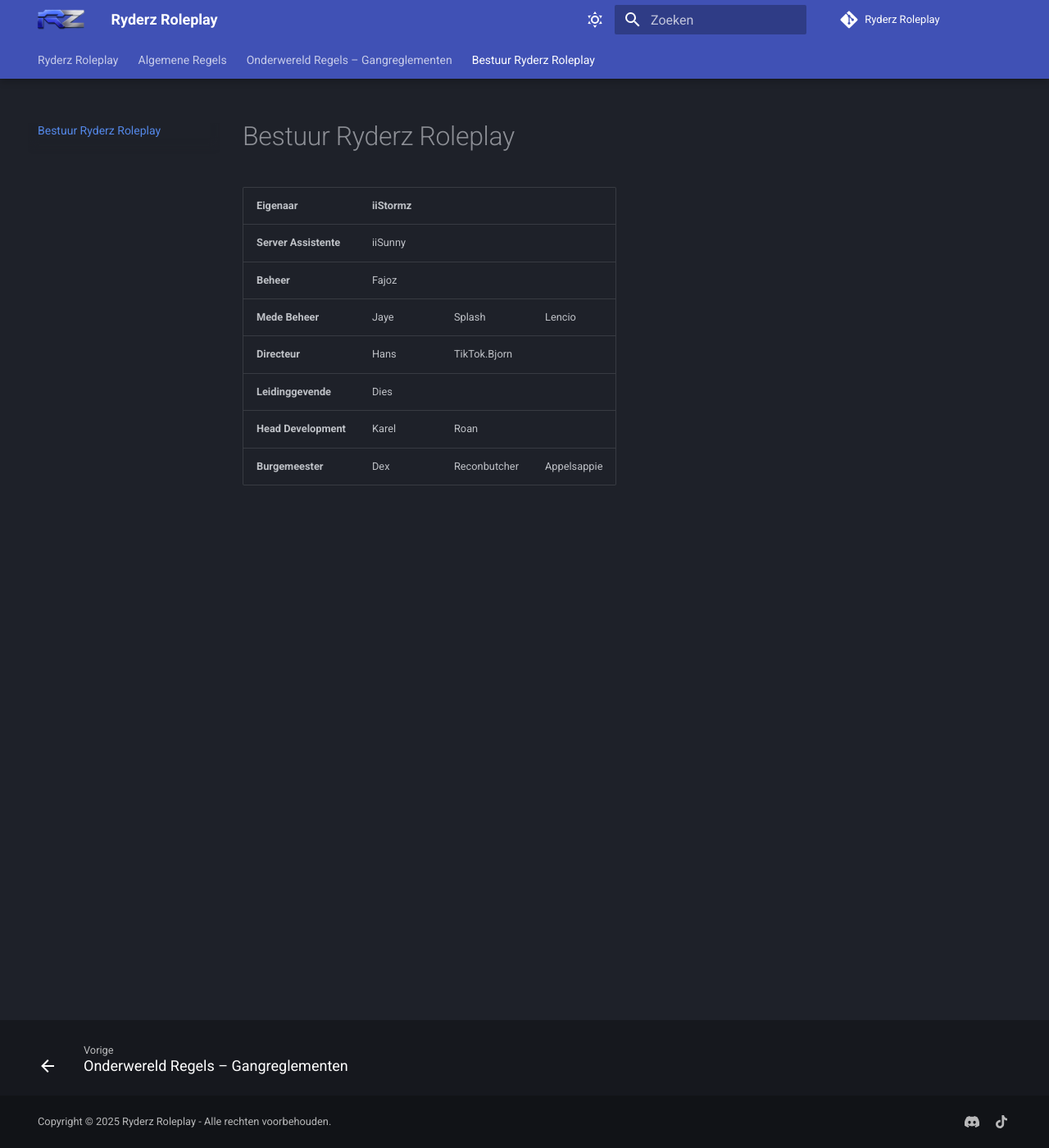
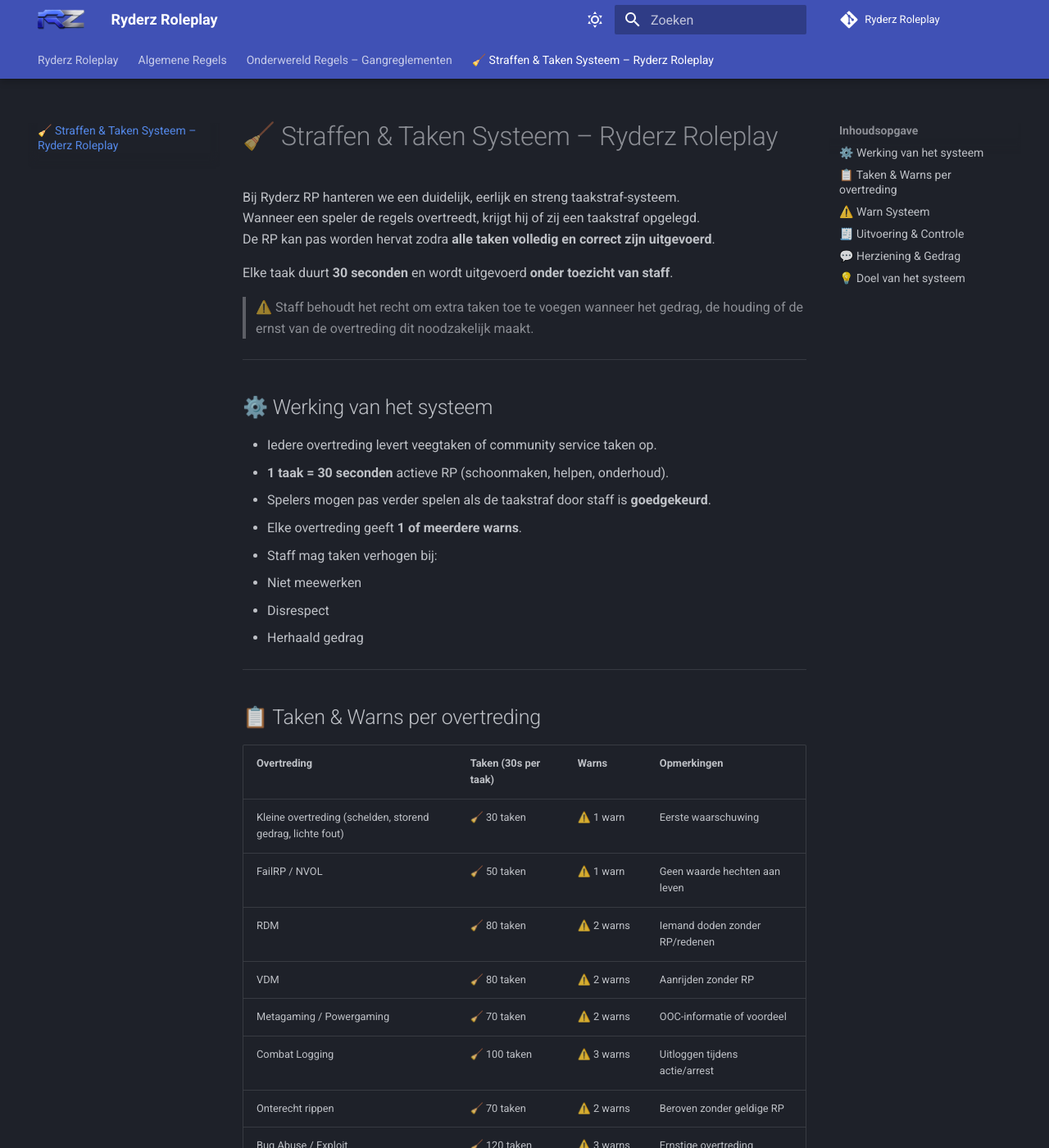
Before and after one commit to MohammedRDZ/mkdoc-ryderz, an MkDocs documentation site: the page built from docs/team.md, in a window 1280 px wide and 1400 px high. Shown: the whole window at 82% size. Built offline with MkDocs 1.6.1 and Material for MkDocs 9.7.7, drawn with Linux system fonts in a browser that asks for light colours; comment, search, counter and statistics services are not loaded; some of the changed text lies outside the part shown.

Commit message:
Implement punishment and task system in team.md
Added detailed punishment and task system for players in Ryderz Roleplay.

```diff
--- a/docs/team.md
+++ b/docs/team.md
@@ -1,11 +1,80 @@
-# Bestuur Ryderz Roleplay
+# 🧹 Straffen & Taken Systeem – Ryderz Roleplay
 
-| **Eigenaar**          | iiStormz |              |             |
-|-----------------------|----------|--------------|-------------|
-| **Server Assistente** | iiSunny  |              |             |
-| **Beheer**            | Fajoz    |              |             |
-| **Mede Beheer**       | Jaye     | Splash       | Lencio      |
-| **Directeur**         | Hans     | TikTok.Bjorn |             |
-| **Leidinggevende**    | Dies     |              |             |
-| **Head Development**  | Karel    | Roan         |             |
-| **Burgemeester**      | Dex      | Reconbutcher | Appelsappie |
+Bij Ryderz RP hanteren we een duidelijk, eerlijk en streng taakstraf-systeem.
+Wanneer een speler de regels overtreedt, krijgt hij of zij een taakstraf opgelegd.
+De RP kan pas worden hervat zodra **alle taken volledig en correct zijn uitgevoerd**.
+
+Elke taak duurt **30 seconden** en wordt uitgevoerd **onder toezicht van staff**.
+
+> ⚠️ Staff behoudt het recht om extra taken toe te voegen wanneer het gedrag, de houding of de ernst van de overtreding dit noodzakelijk maakt.
+
+---
+
+## ⚙️ Werking van het systeem
+
+- Iedere overtreding levert veegtaken of community service taken op.
+- **1 taak = 30 seconden** actieve RP (schoonmaken, helpen, onderhoud).
+- Spelers mogen pas verder spelen als de taakstraf door staff is **goedgekeurd**.
+- Elke overtreding geeft **1 of meerdere warns**.
+- Staff mag taken verhogen bij:
+  - Niet meewerken
+  - Disrespect
+  - Herhaald gedrag
+
+---
+
+## 📋 Taken & Warns per overtreding
+
+| Overtreding | Taken (30s per taak) | Warns | Opmerkingen |
+|------------|----------------------|-------|-------------|
+| Kleine overtreding (schelden, storend gedrag, lichte fout) | 🧹 30 taken | ⚠️ 1 warn | Eerste waarschuwing |
+| FailRP / NVOL | 🧹 50 taken | ⚠️ 1 warn | Geen waarde hechten aan leven |
+| RDM | 🧹 80 taken | ⚠️ 2 warns | Iemand doden zonder RP/redenen |
+| VDM | 🧹 80 taken | ⚠️ 2 warns | Aanrijden zonder RP |
+| Metagaming / Powergaming | 🧹 70 taken | ⚠️ 2 warns | OOC-informatie of voordeel |
+| Combat Logging | 🧹 100 taken | ⚠️ 3 warns | Uitloggen tijdens actie/arrest |
+| Onterecht rippen | 🧹 70 taken | ⚠️ 2 warns | Beroven zonder geldige RP |
+| Bug Abuse / Exploit | 🧹 120 taken | ⚠️ 3 warns | Ernstige overtreding |
+| Disrespect naar staff | 🧹 100 taken | ⚠️ 3 warns | Belediging of ongehoorzaamheid |
+| Herhaalde overtreding (binnen 7 dagen) | 🧹 150 taken | ⚠️ +1 warn | Laatste kans |
+
+> 🔸 Staff mag bij iedere overtreding extra taken geven afhankelijk van gedrag.
+
+---
+
+## ⚠️ Warn Systeem
+
+| Totaal warns | Gevolg |
+|--------------|--------|
+| ⚠️ 1–2 warns | Taken uitvoeren + waarschuwing |
+| ⚠️ 3–4 warns | Extra taken + gesprek met staff |
+| ⚠️ 5 warns | Tijdelijke blokkering tot gesprek |
+| ⚠️ 6+ warns | Permanente ban (alleen via management terug) |
+
+> Warns verdwijnen niet vanzelf. Alleen head staff/management mag warns verwijderen bij goed gedrag.
+
+---
+
+## 🧾 Uitvoering & Controle
+
+- Taken moeten onder staff toezicht of met bewijs (screenshot/video).
+- Slecht of onvolledig uitgevoerde taken tellen niet mee.
+- Straffen worden gelogd in het staff-systeem (speler, reden, taken, warns).
+- Niet uitvoeren of trollen tijdens straf = extra taken of zwaardere straf.
+
+---
+
+## 💬 Herziening & Gedrag
+
+- Spelers mogen na **7 dagen goed gedrag** herziening aanvragen.
+- Alleen head staff mag warns verminderen of taken kwijtschelden.
+- Slecht gedrag tijdens straf = extra taken.
+
+---
+
+## 💡 Doel van het systeem
+
+Het systeem is bedoeld om spelers te laten leren door doen.
+Iedere fout heeft gevolgen, maar iedereen krijgt een kans om het goed te maken.
+
+**Wie blijft kloten, blijft vegen. 😈**
```
